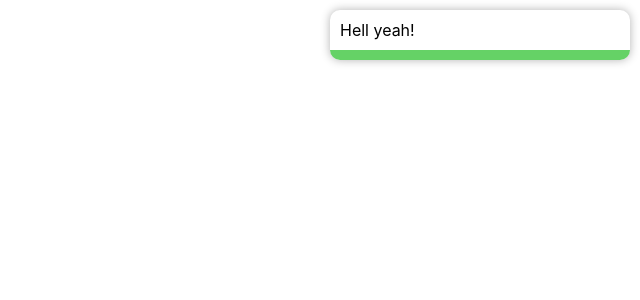
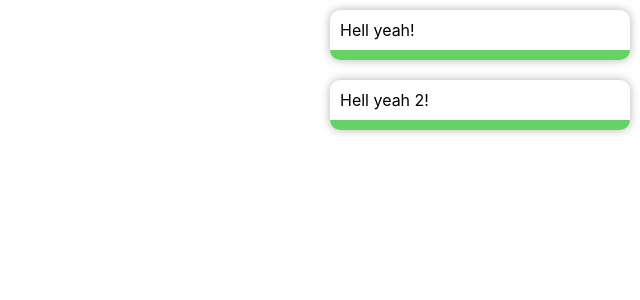
Before and after one commit to IlyaKrapivnoy/react_notification_component, a React (Create React App) app: page / in a window 1280 px wide. Shown: the top 300 px of the page, without its empty margins (640-1280 px from the left). Built offline with nearby package versions, Linux system fonts and the light colour scheme.

Commit message:
implement timer for loading line

```diff
--- a/src/notifications/Notification.js
+++ b/src/notifications/Notification.js
@@ -1,6 +1,29 @@
-import React from 'react';
+import React, { useEffect, useState } from 'react';
 
 const Notification = (props) => {
+    const [width, setWidth] = useState(0);
+    const [intervalID, setIntervalID] = useState(null);
+
+    const handleStartTimer = () => {
+        const id = setInterval(() => {
+            setWidth((prev) => {
+                if (prev < 100) {
+                    return prev + 0.5;
+                }
+                return prev;
+            });
+        }, 20);
+        setIntervalID(id);
+    };
+
+    const handlePauseTimer = () => {
+        clearInterval(intervalID);
+    };
+
+    useEffect(() => {
+        handleStartTimer();
+    }, []);
+
     return (
         <div
             className={`notification-item ${
@@ -8,7 +31,7 @@ const Notification = (props) => {
             } `}
         >
             <p>{props.message}</p>
-            <div className='bar'></div>
+            <div className='bar' style={{ width: `${width}%` }}></div>
         </div>
     );
 };
--- a/src/notifications/NotificationProvider.js
+++ b/src/notifications/NotificationProvider.js
@@ -8,6 +8,11 @@ const NotificationProvider = (props) => {
             id: v4(),
             type: 'SUCCESS',
             message: 'Hell yeah!',
+        },
+        {
+            id: v4(),
+            type: 'SUCCESS',
+            message: 'Hell yeah 2!',
         },
     ];
     console.log(notifications);
```
